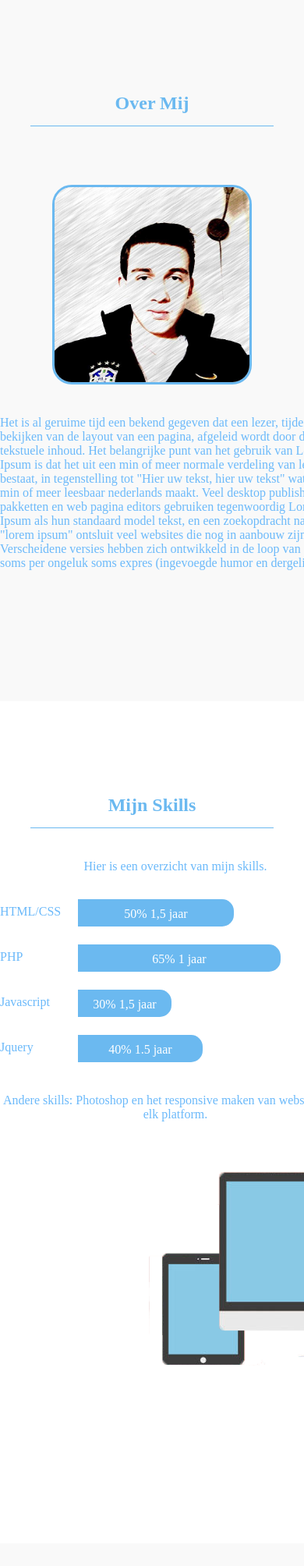
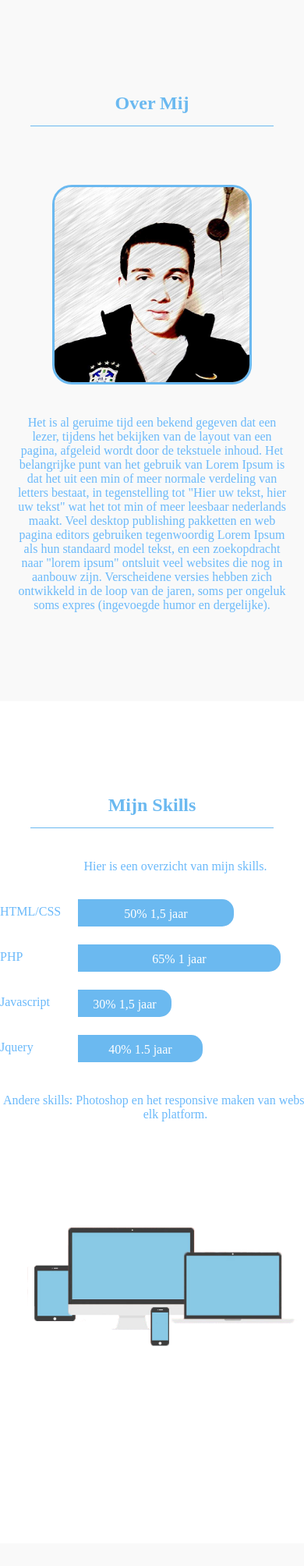
Before and after one commit to short/portfolio, a PHP site: page / in a window 390 px wide. Shown: the part 351-2359 px from the top of the page at 78% size. Run offline with PHP 8.4, Linux system fonts and the light colour scheme.

Commit message:
overmij en vaardigheden totaal responsive

```diff
--- a/css/main.css
+++ b/css/main.css
@@ -10,7 +10,7 @@ p                                         { color: rgba(107, 185, 250, 1); }
 #about h2                                 { color: rgba(107, 185, 240, 1); text-align: center; padding: 120px 0 15px 0; width: 400px; display: block; margin: 0 auto; border-bottom: 1px solid rgba(107, 185, 240, 1); }
 #about img                                { height: 250px; width: auto; display: block; margin: 75px auto 0 auto; border: 3px solid rgba(107, 185, 240, 1); border-radius: 25px; opacity: 0; transform: translateX(40px); transition: all 0.6s ease-in-out; }
 #about .showing-me                        { opacity: 1; transform: translateX(0px); }
-#about p                                  { width: 450px; display: block; margin: 40px auto 0 auto; }
+#about p                                  { width: 450px; display: block; margin: 40px auto 0 auto; text-align: center; }
 
 #skills                                   { width: 100%; height: 1100px; margin: -0.5px 0 0 0; padding: 0; }
 #skills h2                                { color: rgba(107, 185, 240, 1); text-align: center; padding: 120px 0 15px 0; width: 400px; display: block; margin: 0 auto; border-bottom: 1px solid rgba(107, 185, 240, 1); }
@@ -41,13 +41,35 @@ p                                         { color: rgba(107, 185, 250, 1); }
   .header h1                              { width: 200px; font-size: 50px; margin: 150px auto 0 auto; }
 
   #about                                  { margin: 350px 0 0 0; }
+  #skills .images                         { width: 80%; }
+  #skills .images .tablet                 { margin: 0 0 0 -30px; }
+  #skills .images .laptop                 { margin: -240px 0 0 300px; }
+}
+
+@media screen and (max-width:570px) {
+  #skills .images .tablet                 { margin: 0 0 0 -100px; }
+  #skills .images .laptop                 { margin: -240px 0 0 250px; }
 }
 
 @media screen and (max-width:500px) {
-  p                                       { width: 300px; }
+  p                                       { width: 50%; }
 
   #about h2                               { width: 80%; }
   #skills h2                              { width: 80%; }
+  #skills .images .tablet                 { width: 100px; margin: 170px 0 0 30px; }
+  #skills .images .desktop                { width: 250px; margin: -300px 0 0 55px; }
+  #skills .images .mobile                 { width: 50px;  margin: -100px 0 0 -120px; }
+  #skills .images .laptop                 { width: 200px; margin: -180px 0 0 210px; }
   #work h2                                { width: 80%; }
   #contact h2                             { width: 80%; }
 }
+
+@media screen and (max-width: 400px) {
+  #about p                                { width: 350px; }
+
+  #skills .images                         { width: 350px; }
+  #skills .images .tablet                 { margin: 170px 0 0 0; }
+  #skills .images .desktop                { margin: -300px 0 0 25px; }
+  #skills .images .mobile                 { margin: -100px 0 0 -120px; }
+  #skills .images .laptop                 { margin: -180px 0 0 180px; }
+}
--- a/css/nav.css
+++ b/css/nav.css
@@ -24,7 +24,7 @@ nav ul li a,visited       { display: block; padding: 15px; text-decoration: none
 	nav ul .item1 a 				{ margin: 0 0 0 20px; }
 	nav ul .item2						{ margin: 0.1px 0 0 0; }
 	nav ul .item2 a					{ margin: 0 0 0 20px; }
-	nav ul .item3						{ margin: 0.5px 0 0 0; }
+	nav ul .item3						{ margin: -0.5px 0 0 0; }
 	nav ul .item3 a					{ margin: 0 0 0 20px; }
 	.showing                { padding-top: 50px; width: 100%; max-height: 25em; margin: 0 0 0 -40px; }
   .menudown               { width: 100%; background: rgba(0, 0, 0, 0.4); text-align: center; box-sizing: border-box; padding: 15px 10px; color: white; display: block; }
```
Also changed, not shown: images/npo.png (added), images/tablettour.png (added), images/teachertool.png (added).
